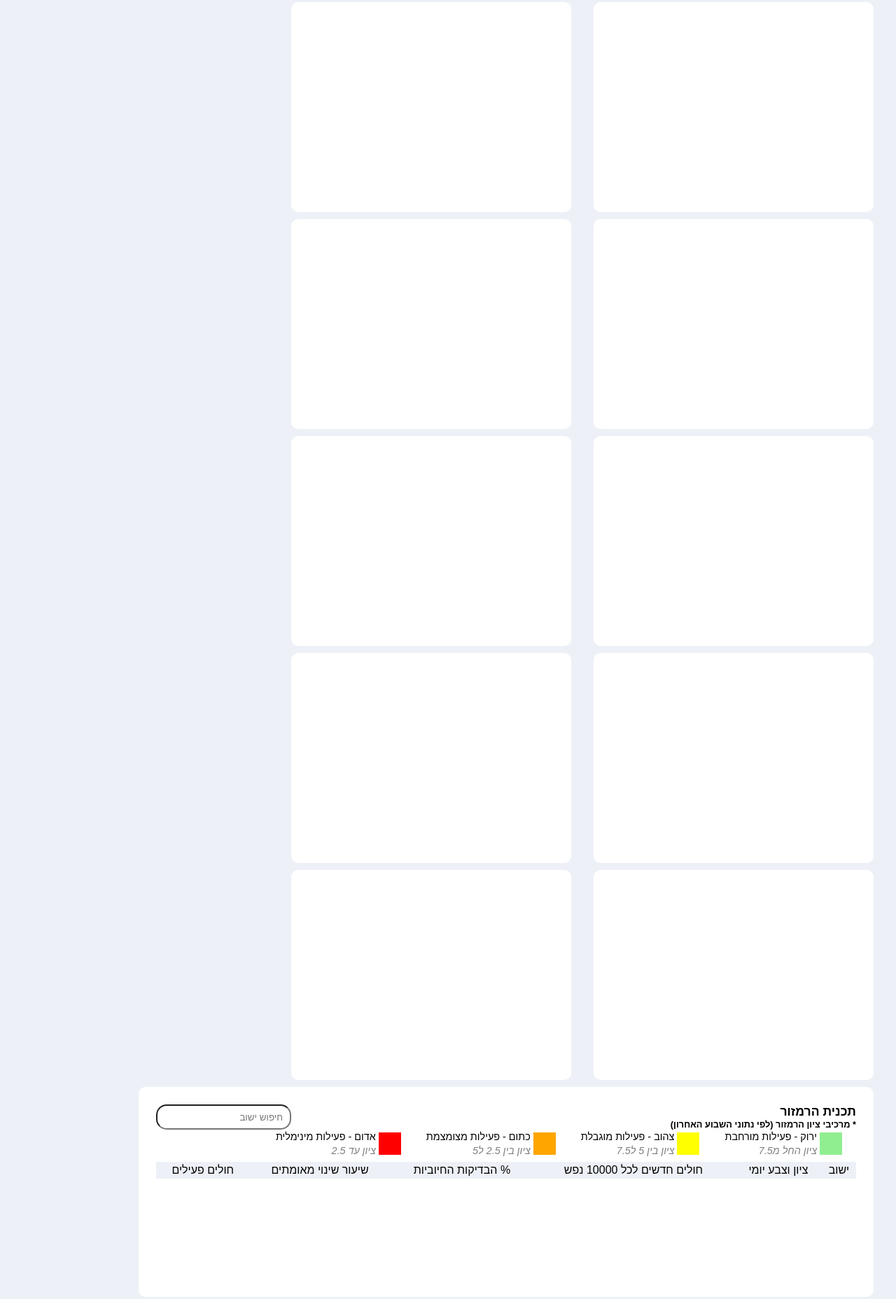
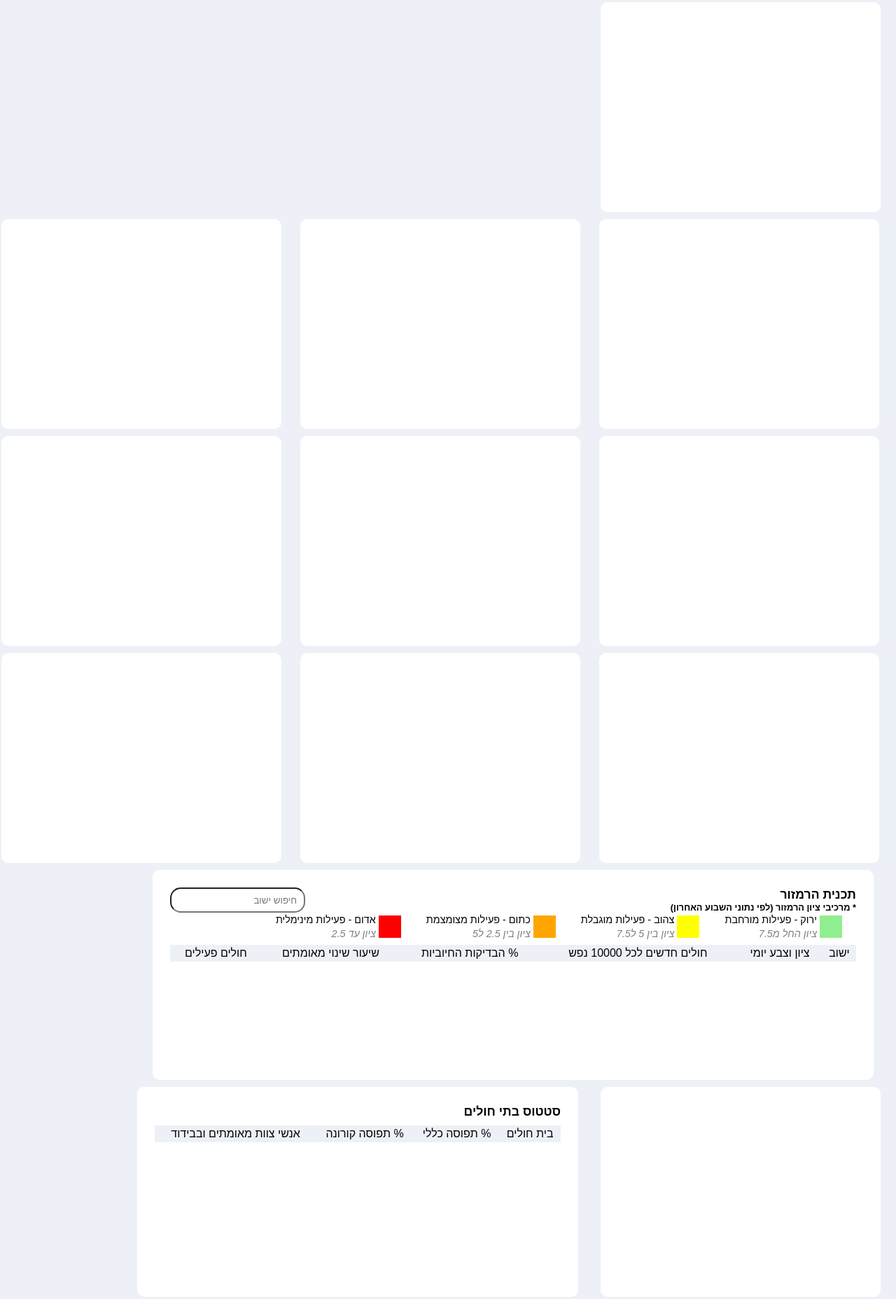
Before and after one commit to GalKubani/corona-dash-app, a website with bundled scripts: page public/index.html in a window 1280 px wide. Shown: the part 1278-3134 px from the top of the page at 70% size. Built offline with nearby package versions, Linux system fonts and the light colour scheme; files whose address does not match are found by name.

Commit message:
final commit

```diff
--- a/public/app.js
+++ b/public/app.js
@@ -475,8 +475,8 @@ function updateDatabaseUI(updateIndex){
 }
 function checkIfAccessableView(chart){
     if(document.getElementById("view-css")){
-        chart.config.data.datasets[0].backgroundColor="lightgreen"
-        chart.config.data.datasets[1].backgroundColor="red"
+        chart.config.data.datasets[0].backgroundColor="rgb(159,250,130)"
+        chart.config.data.datasets[1].backgroundColor="rgb(253,130,100)"
         chart.update()
     }
 }
--- a/public/css/charts.css
+++ b/public/css/charts.css
@@ -12,6 +12,11 @@
 .chart-title-text{
     width: 55%;
     font-weight: 700;
+}
+.blanks{
+    display: flex;
+    justify-content: space-around;
+    flex-wrap: wrap;
 }
 .chart-range{
     background: rgb(229,242,245,0.5);
--- a/public/css/tables.css
+++ b/public/css/tables.css
@@ -13,7 +13,7 @@
 .blank-chart{
     width: 400px;
     height: 300px;
-    margin-right: 32px;
+    margin-right: 22px;
     margin-top: 10px;
     background: white;
     border-radius: 10px;
@@ -22,7 +22,7 @@
     margin-right: 32px;
     height: 300px;
     margin-top: 10px;
-    width: 1050px;
+    width: 1030px;
     padding:25px;
     overflow: auto;
     flex-wrap: wrap;
@@ -130,7 +130,8 @@ th:hover{
     width: 70%;
 }
 .smaller{
-    width:700px;
+    width:630px;
+
 }
 .square{
     width: 32px;
--- a/public/index.html
+++ b/public/index.html
@@ -202,11 +202,14 @@
                     </tbody>
                 </table>
             </div>
+            <div class="blank-chart"></div>
+        <div class="blanks">
+            <div class="blank-chart"></div><div class="blank-chart"></div>
+            <div class="blank-chart"></div>
             <div class="blank-chart"></div><div class="blank-chart"></div>
             <div class="blank-chart"></div><div class="blank-chart"></div>
             <div class="blank-chart"></div><div class="blank-chart"></div>
-            <div class="blank-chart"></div><div class="blank-chart"></div>
-            <div class="blank-chart"></div><div class="blank-chart"></div>
+        </div>
             <div class="table-container">
                 <div class="flex no-height">
                     <div class="media-div">
@@ -279,8 +282,6 @@
             </div>
             <div class="blank-chart"></div>
             <div class="blank-chart"></div>
-            <div class="blank-chart"></div>
-            <div class="blank-chart"></div>
         </div>
     </main>
     <script type="module" src="app.js"></script>
```
